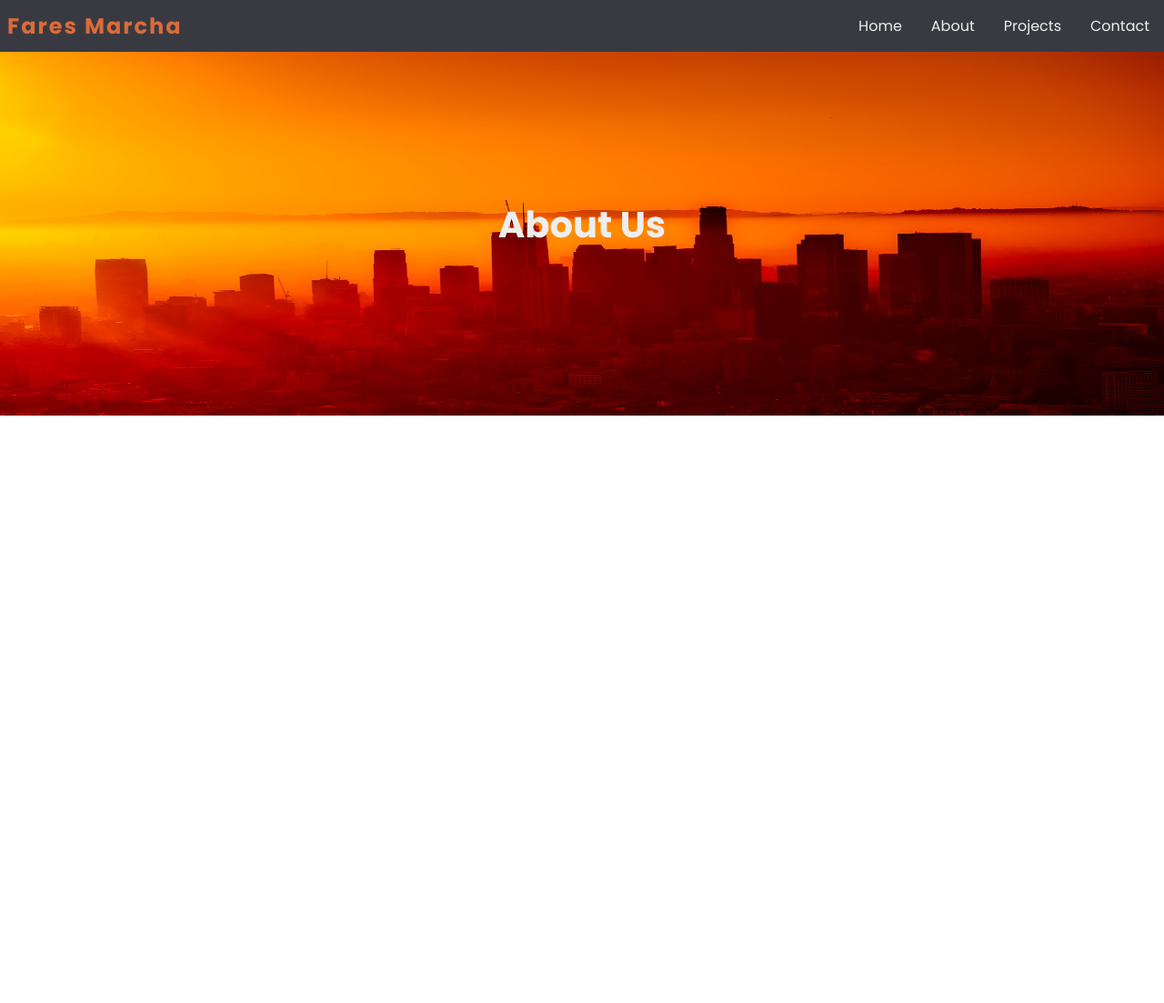
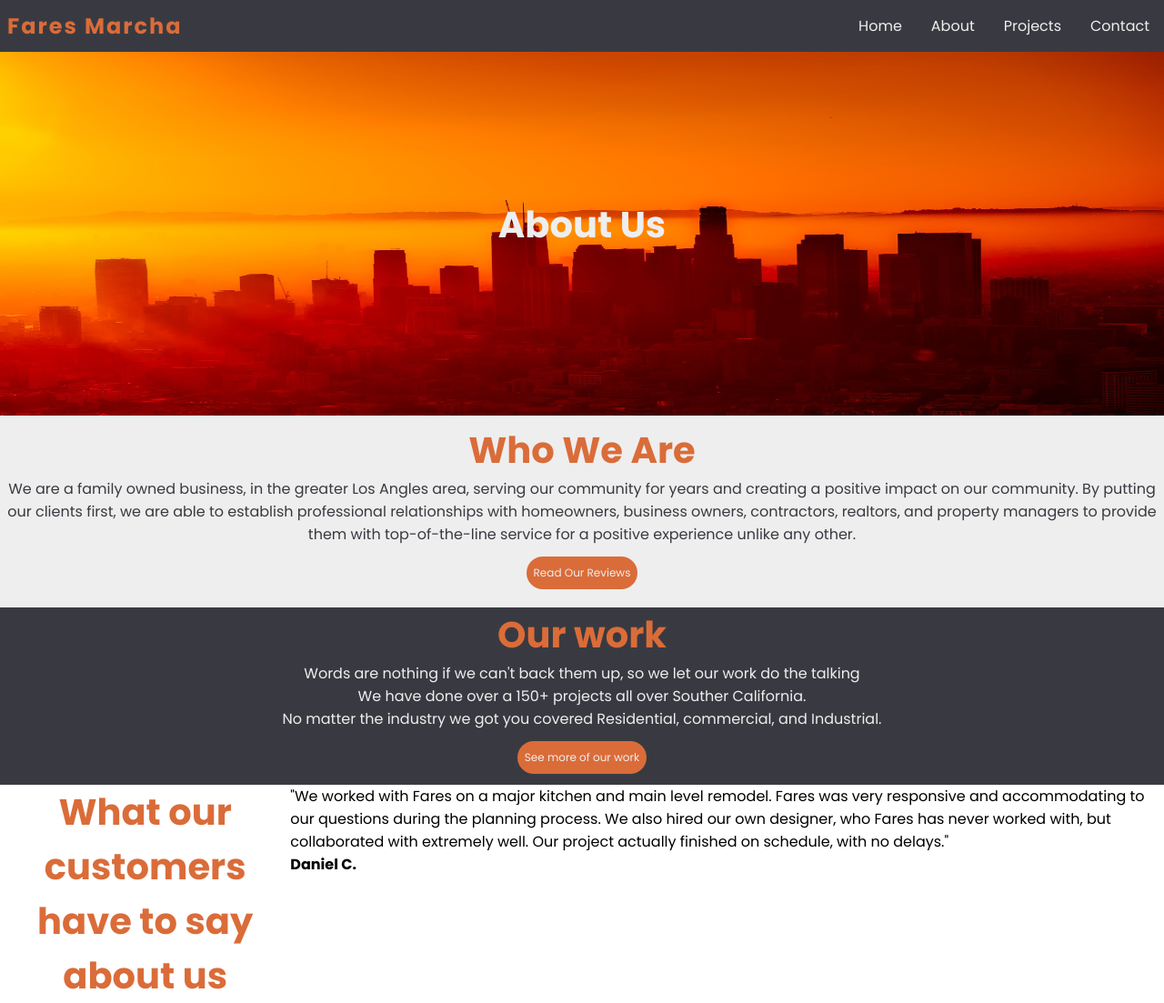
Before and after one commit to danmar0801/babaWebs2, a plain HTML site: page about.html in a window 1280 px wide. Shown: the whole page at 91% size. Before the commit the page ends 800 px from the top, so only its background shows below. Drawn offline with Linux system fonts and the light colour scheme.

Commit message:
Our Work Section

```diff
--- a/about.html
+++ b/about.html
@@ -33,15 +33,36 @@
         <div class="about-background-image">
            <h2>About Us</h2>
         </div>
-
-
     </section>
     <!-- Who we are -->
-    <section>
-
+    <section class="About-who-we-are">
+        <div id="container-about-us">
+            <h2 id="about-h2">Who We Are</h2>
+            <p id="about-p">We are a family owned business, in the greater Los Angles area, serving our community for years and creating a positive impact on our community. By putting our clients first, we are able to establish professional relationships with homeowners, business owners, contractors, realtors, and property managers to provide them with top-of-the-line service for a positive experience unlike any other.</p>
+            <button id="about-button"><a href="#about-reviews" id="about-button-a">Read Our Reviews</a></button>
+        </div>
     </section>
-    <!-- reviews -->
-    <section>
+    <!-- Our work -->
+    <section class="about-ourWork">
+        <h2 id="about-h2">Our work</h2>
+        <p>Words are nothing if we can't back them up, so we let our work do the talking</p>
+        <p>We have done over a 150+ projects all over Souther California.</p>
+        <p>No matter the industry we got you covered Residential, commercial,  and Industrial.</p>
+        <!-- mUst include some pictures for remodeling, commercial work and other work-->
+        <button id="about-button"><a href="project.html" id="about-button-a">See more of our work</a></button>
+    </section>
+    <!-- Reviews -->
+    <section class="about-reviews" id="about-reviews">
+        <h2 id="about-h2">What our customers have to say about us</h2>
+        <div class="card3">
+            <p class="reviewtext">
+                "We worked with Fares on a major kitchen and main level remodel.
+                Fares was very responsive and accommodating to our questions during the planning process.
+                We also hired our own designer, who Fares has never worked with, but collaborated with extremely well.
+                Our project actually finished on schedule, with no delays."
+            </p>
+            <h4 class="reviewAurthor">Daniel C.</h4>
+        </div>
 
     </section>
     <!-- contact us -->
--- a/styles.css
+++ b/styles.css
@@ -17,6 +17,9 @@
 section{
     display: flex;
 }
+html{
+    scroll-behavior: smooth;
+}
 body {
     overflow-x: hidden; /* Hide scrollbars */
     max-width: 100%;
@@ -26,6 +29,9 @@ h3 {
 }
 p {
     font-size: 2vh;;
+}
+a{
+    text-decoration: none;
 }
 /************************* NavBar *************************/
 .navbar {
@@ -347,7 +353,33 @@ input[type=text], select, textarea {
   }
 
 /*************************About page*************************/
+#about-button{
+    border: none;
+    border-radius: 24px;
+    background-color: var(--orange);
+    color: var(--white);
+    padding: 1vh;
+    margin: 1.5vh 0;
+}
+#aboutt-button:hover{
+    background-color: var(--orange-hover);
+
+}
+#about-h2{
+    color: var(--orange);
+    text-align: center;
+    font-size: 5vh;
+}
+#about-p{
+    color: var(--grey);
+    text-align: center;
+}
+#about-button-a {
+    font-size: 1.5vh;
+    color: var(--white);
+}
 /*************************Section #1 Landing section*************************/
+
 .about-landing {
     min-height: 50vh;
     display: flex;
@@ -368,3 +400,30 @@ input[type=text], select, textarea {
     width: 100%;
     height: 5%;
 }
+/*************************Section #2 who we are section*************************/
+.About-who-we-are{
+    background-color: var(--white);
+}
+#container-about-us{
+    display: flex;
+    flex-direction: column;
+    justify-content: center;
+    align-items: center;
+    padding: 1vh 0;
+}
+/*************************Section #3 our Work section*************************/
+.about-ourWork {
+    background-color: var(--grey);
+    flex-direction: column;
+    align-items: center;
+}
+.about-ourWork p{
+    color: var(--white);
+    text-align: center;
+}
+/*************************Section #4 reviews section*************************/
+.about-review{
+    display: flex;
+    background-color: var(--white);
+    flex-direction: column;
+}
```
